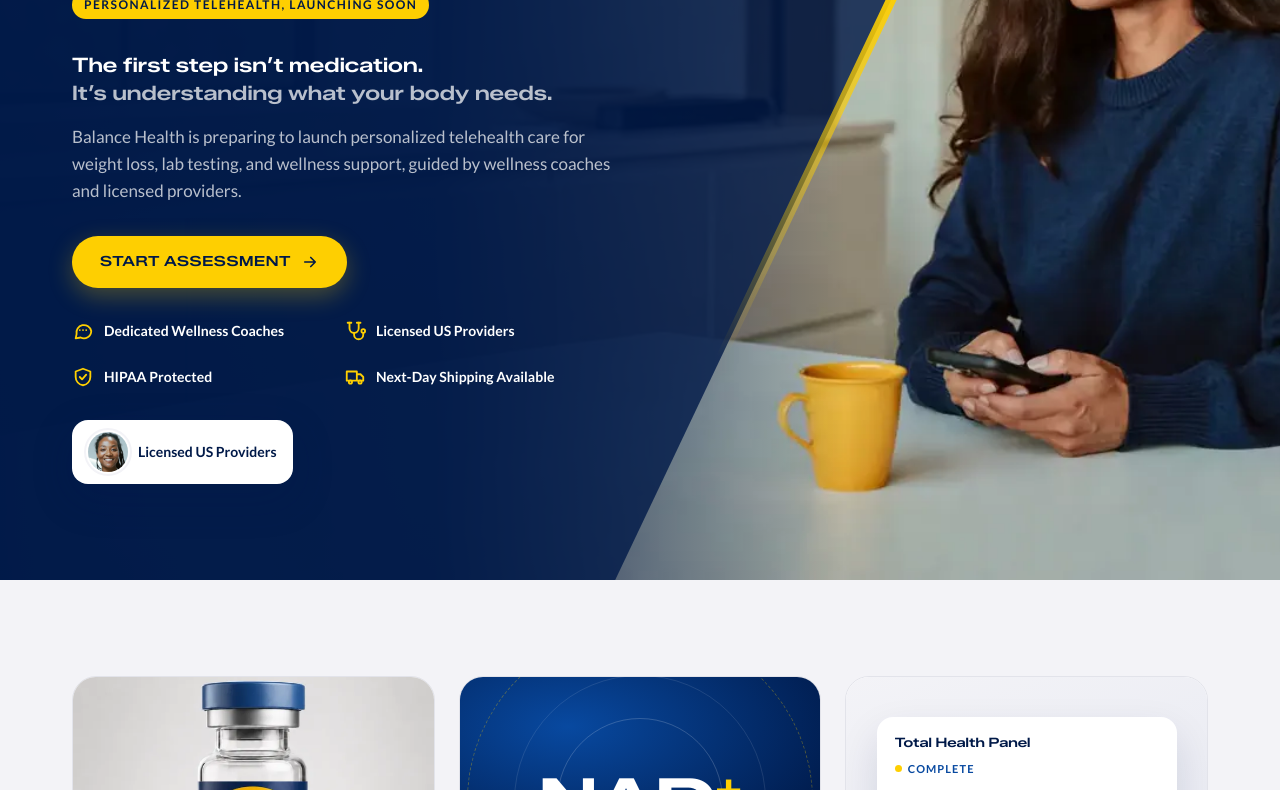
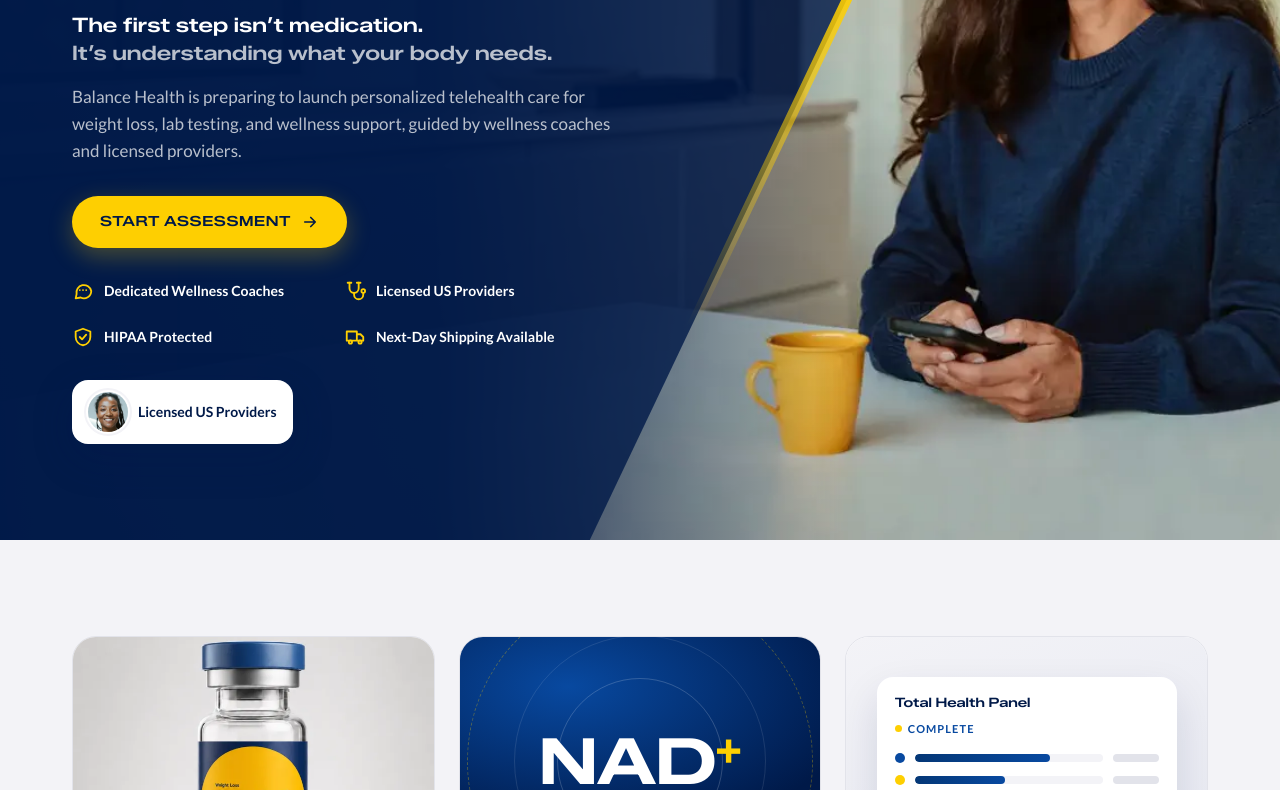
Before and after one commit to Chime-Project/balance-health, a plain HTML site: page index.html in a window 1280 px wide. Shown: the part 496-1286 px from the top of the page. Drawn offline with Linux system fonts and the light colour scheme.

Commit message:
Hero: remove the "launching soon" pill label

```diff
--- a/css/site.css
+++ b/css/site.css
@@ -36,8 +36,7 @@
   text-transform: uppercase;
   color: var(--color-text-muted);
 }
-.label--pill { padding: 6px 12px; border-radius: var(--radius-pill); background: var(--color-accent); color: var(--bh-signature-navy); letter-spacing: 0.12em; }
-.on-navy .label:not(.label--pill) { color: var(--color-accent); }
+.on-navy .label { color: var(--color-accent); }
 .on-navy .form-card .label { color: var(--color-text-muted); }
 
 /* ---------- Buttons ---------- */
--- a/index.html
+++ b/index.html
@@ -36,7 +36,7 @@
   <link rel="stylesheet" href="css/fonts.css?v=1000">
   <link rel="preload" href="images/hero-member-wide-poster.webp?v=1003" as="image" media="(min-width: 600px)" fetchpriority="high">
   <link rel="preload" href="images/hero-member-poster.webp?v=1001" as="image" media="(max-width: 599.98px)" fetchpriority="high">
-  <link rel="stylesheet" href="css/site.css?v=1005">
+  <link rel="stylesheet" href="css/site.css?v=1006">
   <script>document.documentElement.classList.add('js');</script>
 </head>
 <body>
@@ -119,7 +119,6 @@
       <div class="container hero__grid">
         <div class="hero__copy">
           <h1 class="hero__title">Find Your Balance. <span class="accent">Better Health.</span></h1>
-          <span class="label label--pill">Personalized telehealth, launching soon</span>
           <p class="hero__statement">The first step isn’t medication. <span>It’s understanding what your body needs.</span></p>
           <p class="hero__lead">Balance Health is preparing to launch personalized telehealth care for weight loss, lab testing, and wellness support, guided by wellness coaches and licensed providers.</p>
           <div class="hero__cta">
```
Also changed, not shown: 1 other file.
